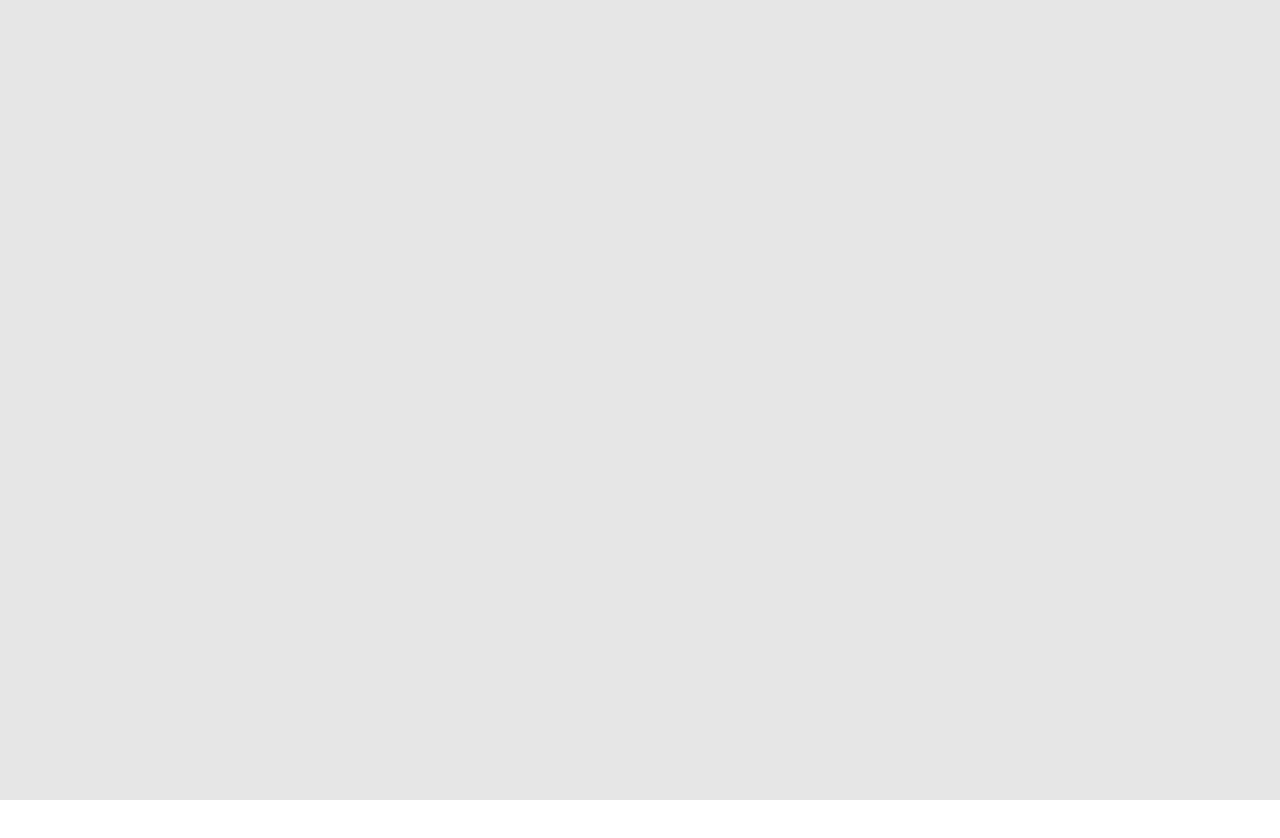
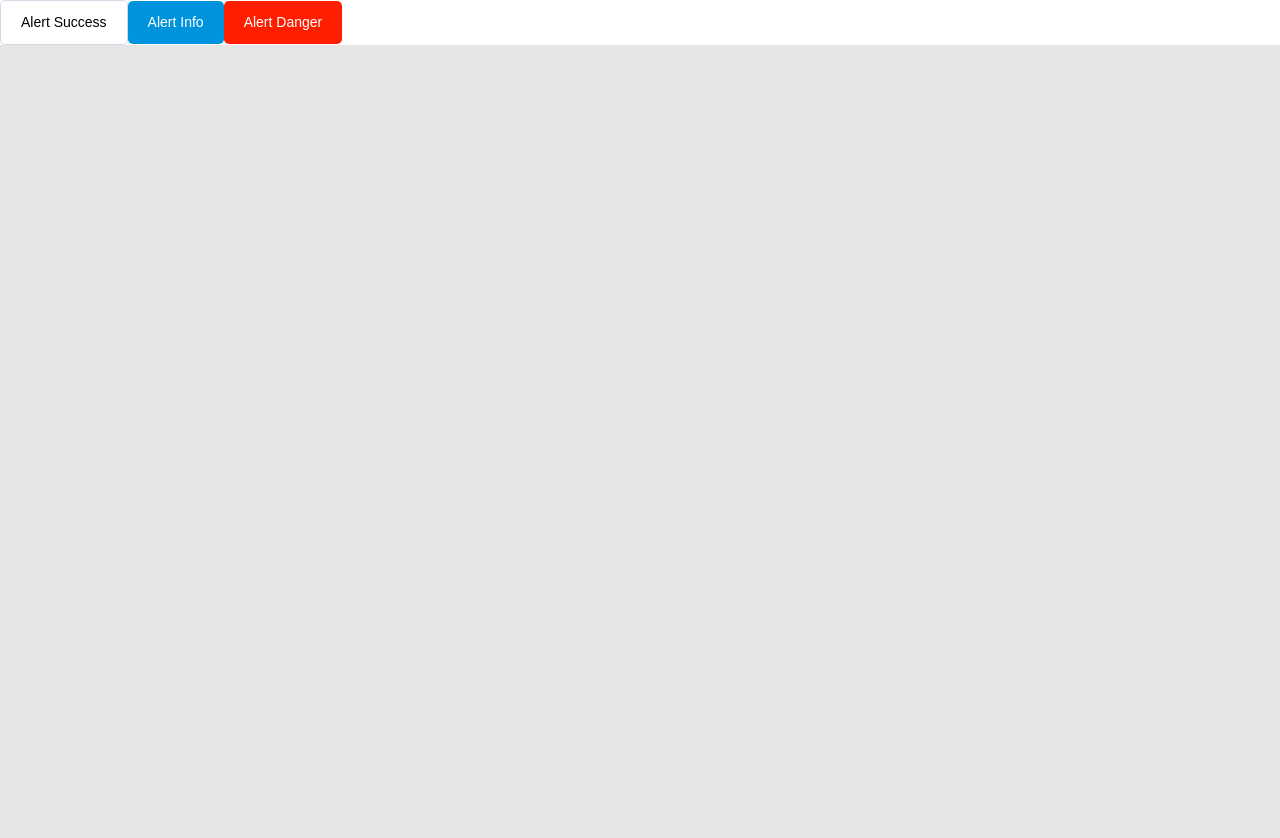
Before and after one commit to webprogramminghack/assignment-class18, a React (Vite) app: page / in a window 1280 px wide. Shown: the top 838 px of the page. Before the commit the page ends 800 px from the top, so only its background shows below. Built offline with nearby package versions, Linux system fonts and the light colour scheme.

Commit message:
Finishing Assignment #18 React-Dialog-Box

```diff
--- a/src/App.tsx
+++ b/src/App.tsx
@@ -1,12 +1,46 @@
 import styles from './App.module.scss';
+import { Dialog } from '@/components/Dialog';
+import { Button } from '@/components/Button';
+import React, { useState } from 'react';
+import clsx from 'clsx';
 
-function App() {
+const App: React.FC = () => {
+  const [showAlert, setShowAlert] = useState(false);
+  const [alertVariant, setAlertVariant] = useState<
+    'success' | 'info' | 'danger'
+  >('success');
+
+  const handleShowAlert = (variant: 'success' | 'info' | 'danger') => {
+    setAlertVariant(variant);
+    setShowAlert(true);
+  };
+
+  const handleCloseAlert = () => {
+    setShowAlert(false);
+  };
+
   return (
-    <div className={styles.container}>
-      {/* Test your component here */}
-      {/* Ensure it matches the design exactly */}
+    <div>
+      <Button color='secondary' onClick={() => handleShowAlert('success')}>
+        Alert Success
+      </Button>
+      <Button color='primary' onClick={() => handleShowAlert('info')}>
+        Alert Info
+      </Button>
+      <Button color='danger' onClick={() => handleShowAlert('danger')}>
+        Alert Danger
+      </Button>
+      <div className={clsx(styles.container)}>
+        {showAlert && (
+          <Dialog
+            variant={alertVariant}
+            onClose={handleCloseAlert}
+            onConfirm={handleCloseAlert}
+          />
+        )}
+      </div>
     </div>
   );
-}
+};
 
 export default App;
--- /dev/null
+++ b/src/components/Button/Button.module.scss
@@ -0,0 +1,33 @@
+.button {
+  padding: rem_calc(13) rem_calc(20);
+  font-size: rem_calc(14);
+  font-weight: 500;
+  line-height: rem_calc(17.2);
+  color: #000000;
+  border-radius: rem_calc(5);
+  background-color: $white;
+
+  &.secondary {
+    border: #d3d9e7 1px solid;
+    &.disabled {
+      color: #d8d8d8;
+      border: 1px solid #d8d8d8;
+    }
+  }
+
+  &.primary {
+    background-color: #0093dd;
+    color: $white;
+    &.disabled {
+      background-color: #d9dcdd;
+    }
+  }
+
+  &.danger {
+    background-color: #ff1f00;
+    color: $white;
+    &.disabled {
+      background-color: #dedad9;
+    }
+  }
+}
--- /dev/null
+++ b/src/components/Button/Button.tsx
@@ -0,0 +1,31 @@
+import styles from './Button.module.scss';
+import React from 'react';
+import clsx from 'clsx';
+
+type ButtonProps = {
+  color?: 'primary' | 'secondary' | 'danger';
+  children: React.ReactNode;
+  onClick?: () => void;
+  isDisabled?: boolean;
+};
+
+export const Button: React.FC<ButtonProps> = ({
+  color = 'primary',
+  children,
+  onClick,
+  isDisabled = false,
+}) => {
+  return (
+    <button
+      className={clsx(
+        styles.button,
+        styles[color],
+        isDisabled && styles.disabled
+      )}
+      onClick={onClick}
+      disabled={isDisabled}
+    >
+      {children}
+    </button>
+  );
+};
--- /dev/null
+++ b/src/components/Button/index.ts
@@ -0,0 +1 @@
+export * from './Button';
--- /dev/null
+++ b/src/components/Dialog/Dialog.module.scss
@@ -0,0 +1,75 @@
+$black: #000000;
+$white: #ffffff;
+
+.alertContainer {
+  position: relative;
+  width: 37.5rem;
+  height: rem_calc(217);
+  background-color: $white;
+  display: flex;
+  flex-direction: column;
+  border-radius: rem_calc(5) rem_calc(5);
+
+  .alertContent {
+    display: flex;
+    justify-content: flex-start;
+    align-items: center;
+    margin: rem_calc(32) rem_calc(39) rem_calc(41);
+
+    .alertIcon {
+      display: flex;
+      justify-content: center;
+      align-items: center;
+      margin-right: rem_calc(16);
+
+      .icon {
+        width: rem_calc(64);
+        height: rem_calc(64);
+      }
+    }
+
+    .alertText {
+      display: flex;
+      flex-direction: column;
+      justify-content: flex-start;
+      align-items: flex-start;
+      row-gap: rem_calc(8);
+      height: 100%;
+      padding-top: rem_calc(7);
+      margin-left: rem_calc(24);
+
+      .title {
+        font-size: rem_calc(19);
+        font-weight: 700;
+        line-height: rem_calc(25.14);
+        color: $black;
+      }
+
+      .description {
+        font-size: rem_calc(13);
+        font-weight: 500;
+        line-height: rem_calc(17.2);
+        color: $black;
+      }
+    }
+  }
+
+  .footer {
+    display: flex;
+    width: 100%;
+    height: rem_calc(80);
+    position: absolute;
+    bottom: 0;
+    justify-content: flex-end;
+    align-items: center;
+    background-color: #f5f5f5;
+    border-radius: 0px 0px 5px 5px;
+
+    .content {
+      display: flex;
+      column-gap: rem_calc(20);
+      align-items: center;
+      margin: rem_calc(18) rem_calc(29.5) rem_calc(17) auto;
+    }
+  }
+}
--- /dev/null
+++ b/src/components/Dialog/Dialog.tsx
@@ -0,0 +1,108 @@
+import styles from './Dialog.module.scss';
+import React from 'react';
+import clsx from 'clsx';
+import { Button } from '@/components/Button';
+import ImageSuccess from '@/assets/svg/icon-success.svg';
+import ImageInfo from '@/assets/svg/icon-info.svg';
+import ImageDanger from '@/assets/svg/icon-danger.svg';
+
+// type DialogProps = {
+//   title: string;
+//   description: string;
+//   variant: 'success' | 'info' | 'danger';
+//   confirmValue?: string;
+//   isDisabled?: boolean;
+//   onConfirm?: () => void;
+//   onClose?: () => void;
+//   className?: string;
+// };
+
+// Define the type for props passed to the Alert component
+interface AlertProps {
+  variant: 'success' | 'info' | 'danger'; // Define the variant type
+  onClose: () => void;
+  onConfirm: () => void;
+}
+
+export const Dialog: React.FC<AlertProps> = ({
+  variant,
+  onClose,
+  onConfirm,
+}) => {
+  const dialogProps = {
+    success: {
+      title: 'Successfully loaded',
+      description: 'Neque porro quisquam est qui dolorem ipsum',
+      confirmValue: 'Ok',
+    },
+    info: {
+      title: 'New information',
+      description: 'Neque porro quisquam est qui dolorem ipsum',
+      confirmValue: 'Create',
+      isDisabled: false,
+    },
+    danger: {
+      title: 'Are you sure you want to delete this user?',
+      description: 'This action is irreversible',
+      confirmValue: 'Delete',
+      isDisabled: false,
+    },
+  };
+
+  return (
+    <div className={clsx(styles.alertContainer)}>
+      <div className={clsx(styles.alertContent)}>
+        <div className={clsx(styles.alertIcon)}>
+          {(() => {
+            switch (variant) {
+              case 'success':
+                return <ImageSuccess className={clsx(styles.icon)} />;
+              case 'info':
+                return <ImageInfo className={clsx(styles.icon)} />;
+              case 'danger':
+                return <ImageDanger className={clsx(styles.icon)} />;
+              default:
+                return null;
+            }
+          })()}
+        </div>
+        <div className={clsx(styles.alertText)}>
+          <h3 className={clsx(styles.title)}>{dialogProps[variant].title}</h3>
+          <p className={clsx(styles.description)}>
+            {dialogProps[variant].description}
+          </p>
+        </div>
+      </div>
+
+      <div className={clsx(styles.footer)}>
+        <div className={clsx(styles.content)}>
+          {/* conditional rendering, https://react.dev/learn/conditional-rendering# */}
+          {variant === 'success' && (
+            <Button color='secondary' onClick={onClose}>
+              {dialogProps[variant].confirmValue}
+            </Button>
+          )}
+
+          {variant !== 'success' && (
+            <>
+              <Button
+                color='secondary'
+                onClick={onClose}
+                isDisabled={dialogProps[variant].isDisabled}
+              >
+                Cancel
+              </Button>
+              <Button
+                color={variant === 'info' ? 'primary' : 'danger'}
+                onClick={onConfirm}
+                isDisabled={dialogProps[variant].isDisabled}
+              >
+                {dialogProps[variant].confirmValue}
+              </Button>
+            </>
+          )}
+        </div>
+      </div>
+    </div>
+  );
+};
--- /dev/null
+++ b/src/components/Dialog/index.ts
@@ -0,0 +1 @@
+export * from './Dialog';
--- a/src/scss/base/_fontFamily.scss
+++ b/src/scss/base/_fontFamily.scss
@@ -1 +1 @@
-@import url('https://fonts.googleapis.com/css2?family=Inter:ital,opsz,wght@0,14..32,100..900;1,14..32,100..900&display=swap');
+@import url('https://fonts.googleapis.com/css2?family=Red+Hat+Display:ital,wght@0,300..900;1,300..900&display=swap');
```
